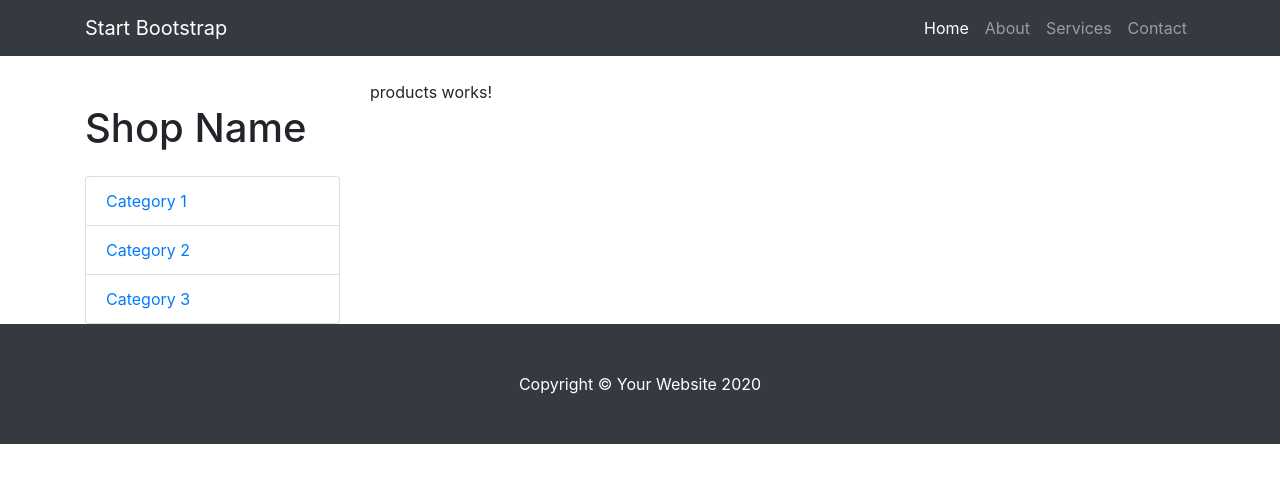
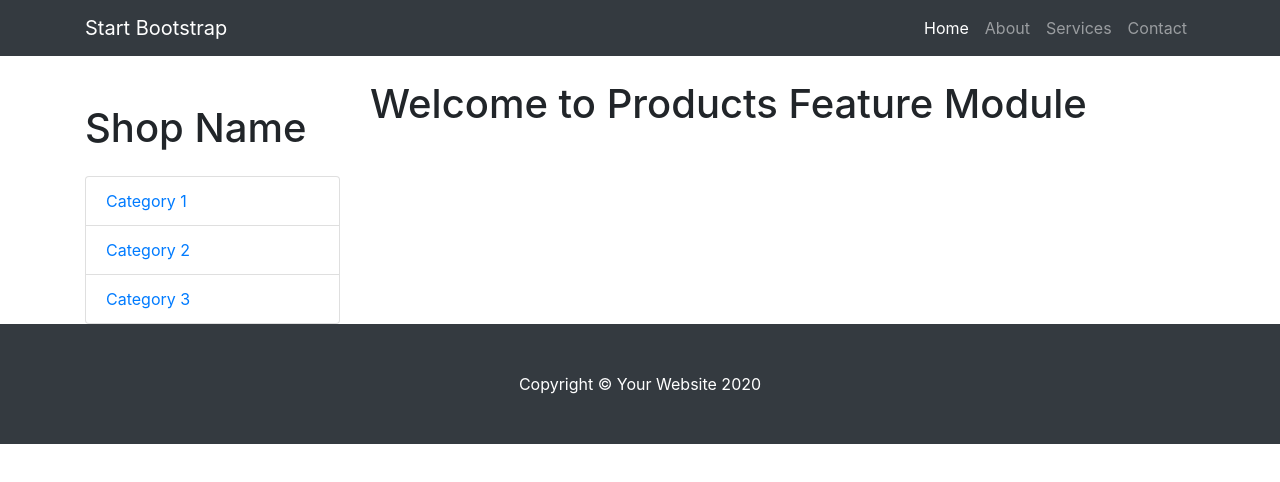
Before and after one commit to SoneThaya/shop4less-angular, an Angular app: page /products in a window 1280 px wide. Shown: the top 482 px of the page. Built offline with nearby package versions, Linux system fonts and the light colour scheme.

Commit message:
setup routing

```diff
--- a/src/app/products/products.component.html
+++ b/src/app/products/products.component.html
@@ -1 +1 @@
-<p>products works!</p>
+<h1>Welcome to Products Feature Module</h1>
--- a/src/app/products/view-product/view-product.component.html
+++ b/src/app/products/view-product/view-product.component.html
@@ -1,7 +1,7 @@
 <div class="card mt-4">
           <img class="card-img-top img-fluid" src="http://placehold.it/900x400" alt="">
           <div class="card-body">
-            <h3 class="card-title">Product Name</h3>
+            <h3 class="card-title">Product ID: {{productId}}</h3>
             <h4>$24.99</h4>
             <p class="card-text">Lorem ipsum dolor sit amet, consectetur adipisicing elit. Sapiente dicta fugit fugiat hic aliquam itaque facere, soluta. Totam id dolores, sint aperiam sequi pariatur praesentium animi perspiciatis molestias iure, ducimus!</p>
             <span class="text-warning">&#9733; &#9733; &#9733; &#9733; &#9734;</span>
--- a/src/app/products/view-product/view-product.component.ts
+++ b/src/app/products/view-product/view-product.component.ts
@@ -1,15 +1,19 @@
 import { Component, OnInit } from '@angular/core';
+import { ActivatedRoute } from '@angular/router';
 
 @Component({
   selector: 'app-view-product',
   templateUrl: './view-product.component.html',
-  styleUrls: ['./view-product.component.css']
+  styleUrls: ['./view-product.component.css'],
 })
 export class ViewProductComponent implements OnInit {
+  constructor(private activatedRoute: ActivatedRoute) {}
 
-  constructor() { }
+  productId = 0;
 
   ngOnInit(): void {
+    this.activatedRoute.params.subscribe((data) => {
+      this.productId = data.id;
+    });
   }
-
 }
```
Also changed, not shown: src/app/products/products-routing.module.ts (+9 -1 lines).
